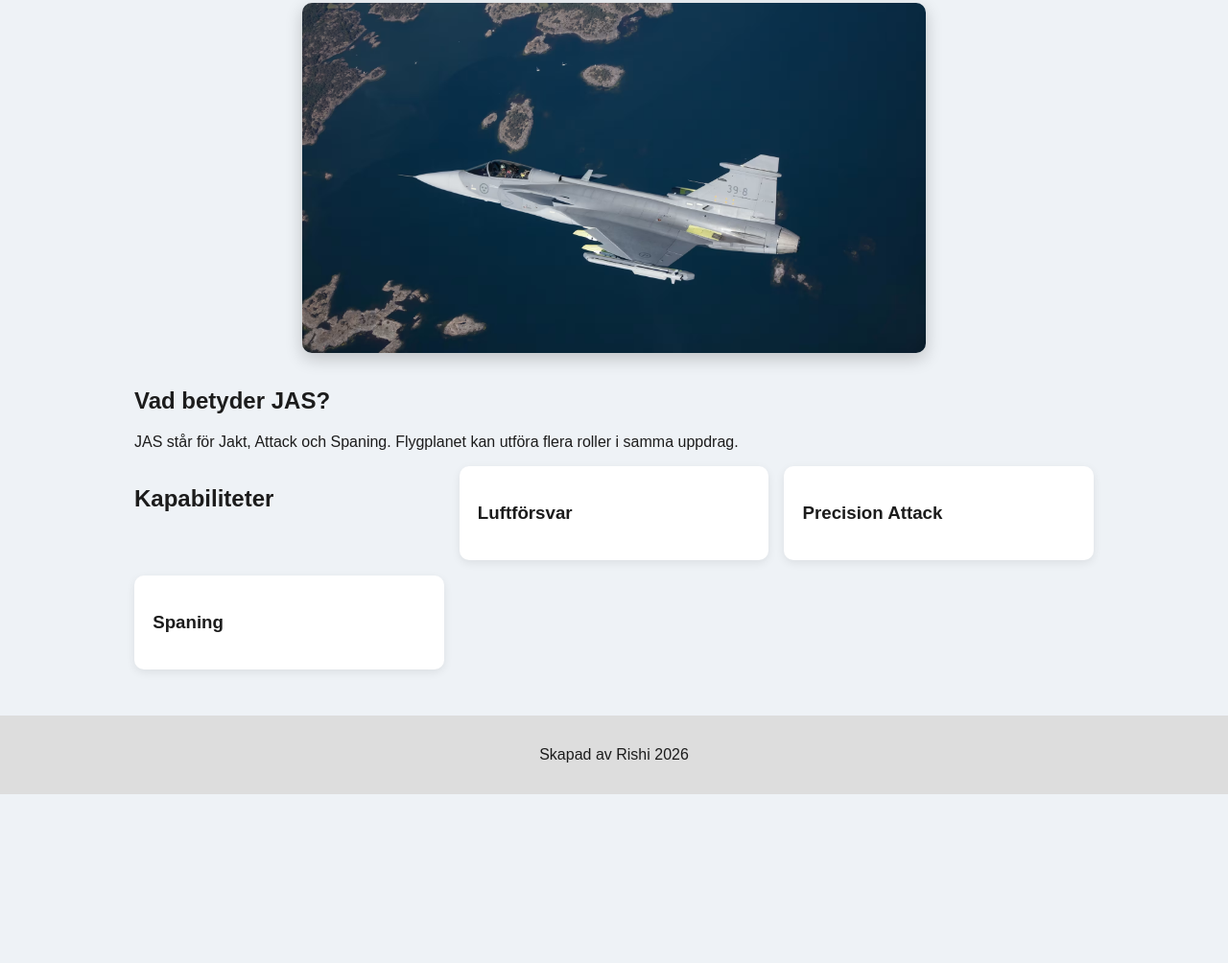
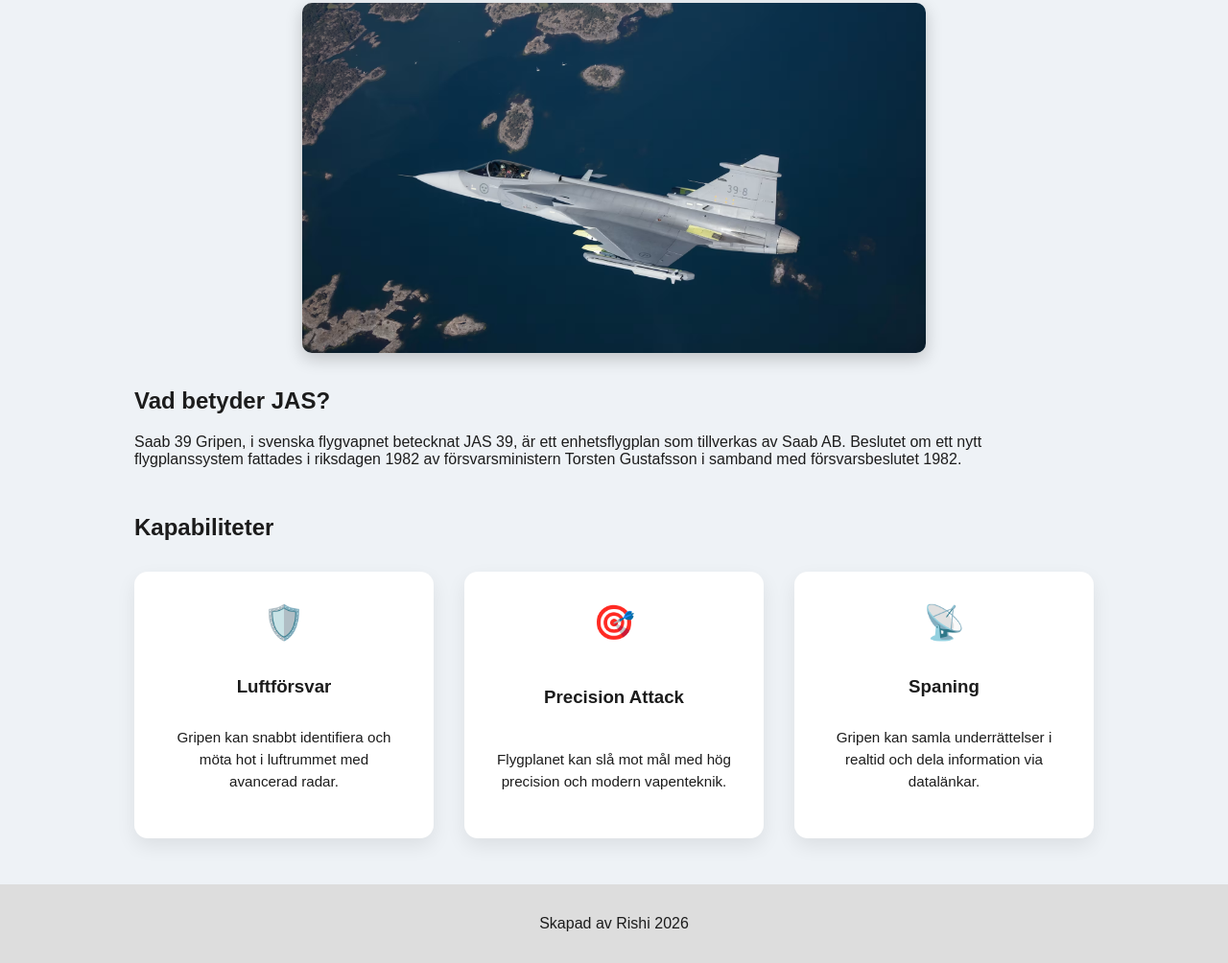
Before and after one commit to rishisuresh12/WebbSlutProject, a plain HTML site: page index.html in a window 1280 px wide. Shown: the part 266-1270 px from the top of the page at 96% size. Before the commit the page ends 1094 px from the top, so only its background shows below. Drawn offline with Linux system fonts and the light colour scheme.

Commit message:
updates
1, random

```diff
--- a/index.html
+++ b/index.html
@@ -6,6 +6,7 @@
     <meta name="viewport" content="width=device-width, initial-scale=1.0">
     <title>JAS 39 Gripen</title>
     <link rel="stylesheet" href="style.css">
+    <link rel="icon" href="images.jpg   ">
 </head>
 
 <body>
@@ -17,8 +18,8 @@
 
             <nav>
 
-                <a href="history.html">Historia</a>
-                <a href="variants.html">Versioner</a>
+                <a href="köp.html">Köp</a>
+                <a href="versioner.html">Versioner</a>
             </nav>
         </div>
 
@@ -31,7 +32,7 @@
 
     <section class="hero">
         <h2 data-sv="Sveriges multirole-stridsflygplan" data-en="Sweden's multirole fighter aircraft">
-            Sveriges multirole-stridsflygplan
+            "Sveriges multirole-stridsflygplan"
         </h2>
     </section>
 
@@ -45,36 +46,40 @@
             <h2 data-sv="Vad betyder JAS?" data-en="What does JAS mean?">
                 Vad betyder JAS?
             </h2>
-            <p data-sv="JAS står för Jakt, Attack och Spaning. Flygplanet kan utföra flera roller i samma uppdrag."
-                data-en="JAS stands for Fighter, Attack and Reconnaissance. The aircraft can perform multiple roles in one mission.">
-                JAS står för Jakt, Attack och Spaning. Flygplanet kan utföra flera roller i samma uppdrag.
+            <p data-sv="Saab 39 Gripen, i svenska flygvapnet betecknat JAS 39, är ett enhetsflygplan som tillverkas av Saab AB. Beslutet om ett nytt flygplanssystem fattades i riksdagen 1982 av försvarsministern Torsten Gustafsson i samband med försvarsbeslutet 1982."
+                data-en="The Saab 39 Gripen, designated JAS 39 in the Swedish Air Force, is a single-engine aircraft manufactured by Saab AB. The decision to develop a new aircraft system was made in the Riksdag in 1982 by the Minister of Defence Torsten Gustafsson in connection with the Defence Decision of 1982.">
+                Saab 39 Gripen, i svenska flygvapnet betecknat JAS 39, är ett enhetsflygplan som tillverkas av Saab AB.
+                Beslutet om ett
+                nytt flygplanssystem fattades i riksdagen 1982 av försvarsministern Torsten Gustafsson i samband med
+                försvarsbeslutet
+                1982.
             </p>
         </section>
 
         <section class="capabilities">
-            <h2 data-sv="Kapabiliteter" data-en="Capabilities">Kapabiliteter</h2>
+            <h2>Kapabiliteter</h2>
+
+            <div class="cards">
 
                 <div class="card">
-                <h3 data-sv="Luftförsvar" data-en="Air Defense">Luftförsvar</h3>
-                <p data-sv="Gripen kan snabbt starta och möta hot i luftrummet."
-                    data-en="Gripen can rapidly scramble and intercept aerial threats.">
-                </p>
+                    <div class="icon">🛡️</div>
+                    <h3>Luftförsvar</h3>
+                    <p>Gripen kan snabbt identifiera och möta hot i luftrummet med avancerad radar.</p>
                 </div>
 
                 <div class="card">
-                <h3 data-sv="Precision Attack" data-en="Precision Strike">Precision Attack</h3>
-                <p data-sv="Flygplanet kan slå mot mål med hög precision."
-                    data-en="The aircraft can strike ground targets with high precision.">
-                </p>
+                    <div class="icon">🎯</div>
+                    <h3>Precision Attack</h3>
+                    <p>Flygplanet kan slå mot mål med hög precision och modern vapenteknik.</p>
                 </div>
 
                 <div class="card">
-                <h3 data-sv="Spaning" data-en="Reconnaissance">Spaning</h3>
-                <p data-sv="Gripen kan samla underrättelser i realtid."
-                    data-en="Gripen can gather intelligence in real time.">
-                </p>
+                    <div class="icon">📡</div>
+                    <h3>Spaning</h3>
+                    <p>Gripen kan samla underrättelser i realtid och dela information via datalänkar.</p>
                 </div>
 
+            </div>
         </section>
 
     </main>
--- a/style.css
+++ b/style.css
@@ -58,17 +58,48 @@
 }
 
 .capabilities {
+    margin-top: 3rem;
+}
+
+.capabilities h2 {
+    margin-bottom: 2rem;
+}
+
+.cards {
     display: grid;
-    grid-template-columns: repeat(auto-fit, minmax(250px, 1fr));
-    gap: 1rem;
-    margin-top: 1rem;
+    grid-template-columns: repeat(auto-fit, minmax(280px, 1fr));
+    gap: 2rem;
 }
 
 .card {
     background: white;
-    padding: 1.2rem;
-    border-radius: 10px;
-    box-shadow: 0 3px 10px rgba(0, 0, 0, 0.08);
+    padding: 2rem;
+    border-radius: 14px;
+    box-shadow: 0 8px 20px rgba(0, 0, 0, 0.08);
+    text-align: center;
+    transition: 0.3s ease;
+    display: flex;
+    flex-direction: column;
+    justify-content: space-between;
+}
+
+.card:hover {
+    transform: translateY(-6px);
+    box-shadow: 0 12px 25px rgba(0, 0, 0, 0.15);
+}
+
+.icon {
+    font-size: 2.2rem;
+    margin-bottom: 1rem;
+}
+
+.card h3 {
+    margin-bottom: 1rem;
+}
+
+.card p {
+    font-size: 0.95rem;
+    line-height: 1.5;
 }
 
 footer {
```
Also changed, not shown: images.jpg (added), köp.html (added), versioner.html (added). Lines whose indentation alone changed are shown as unchanged.
